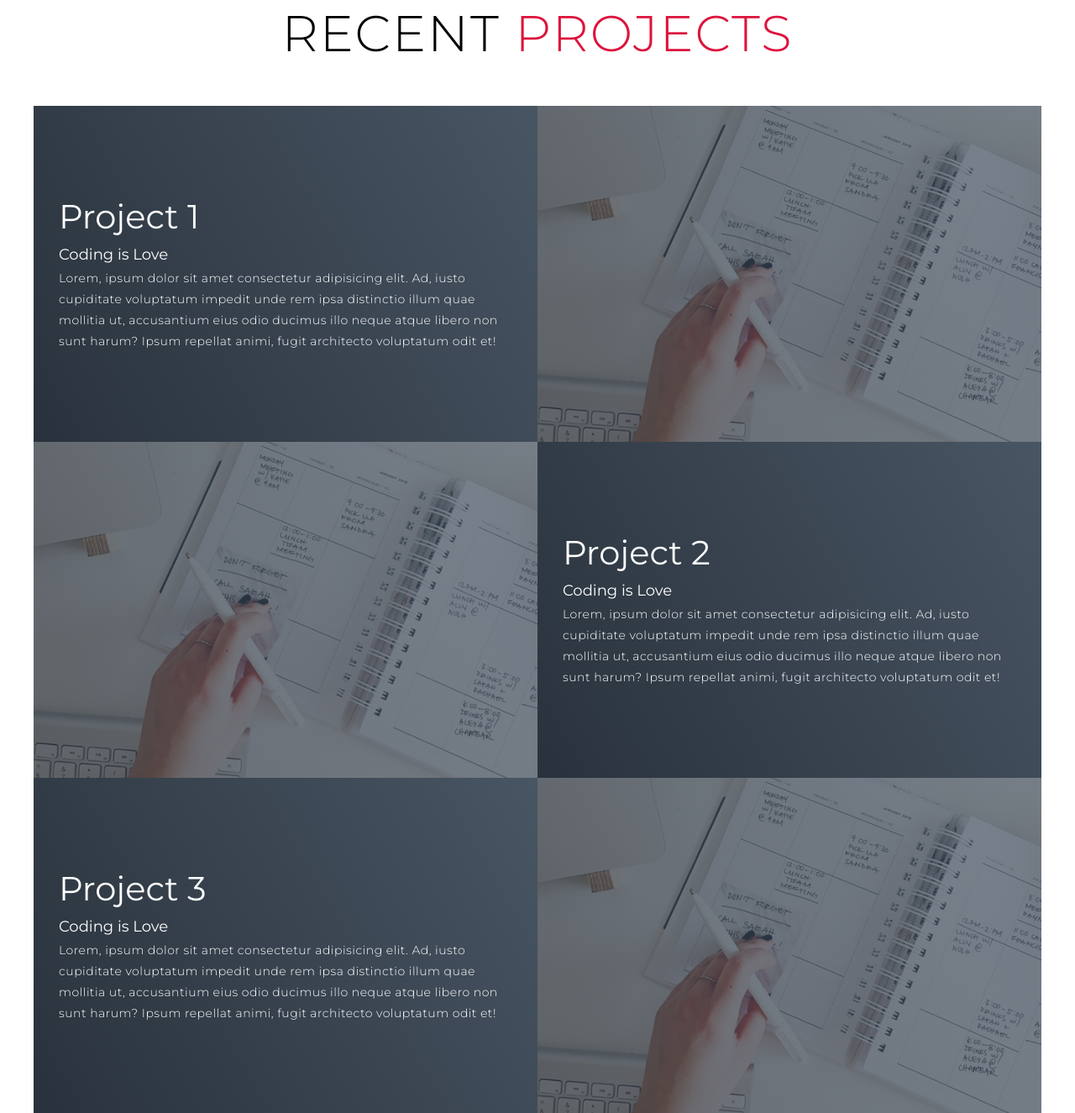
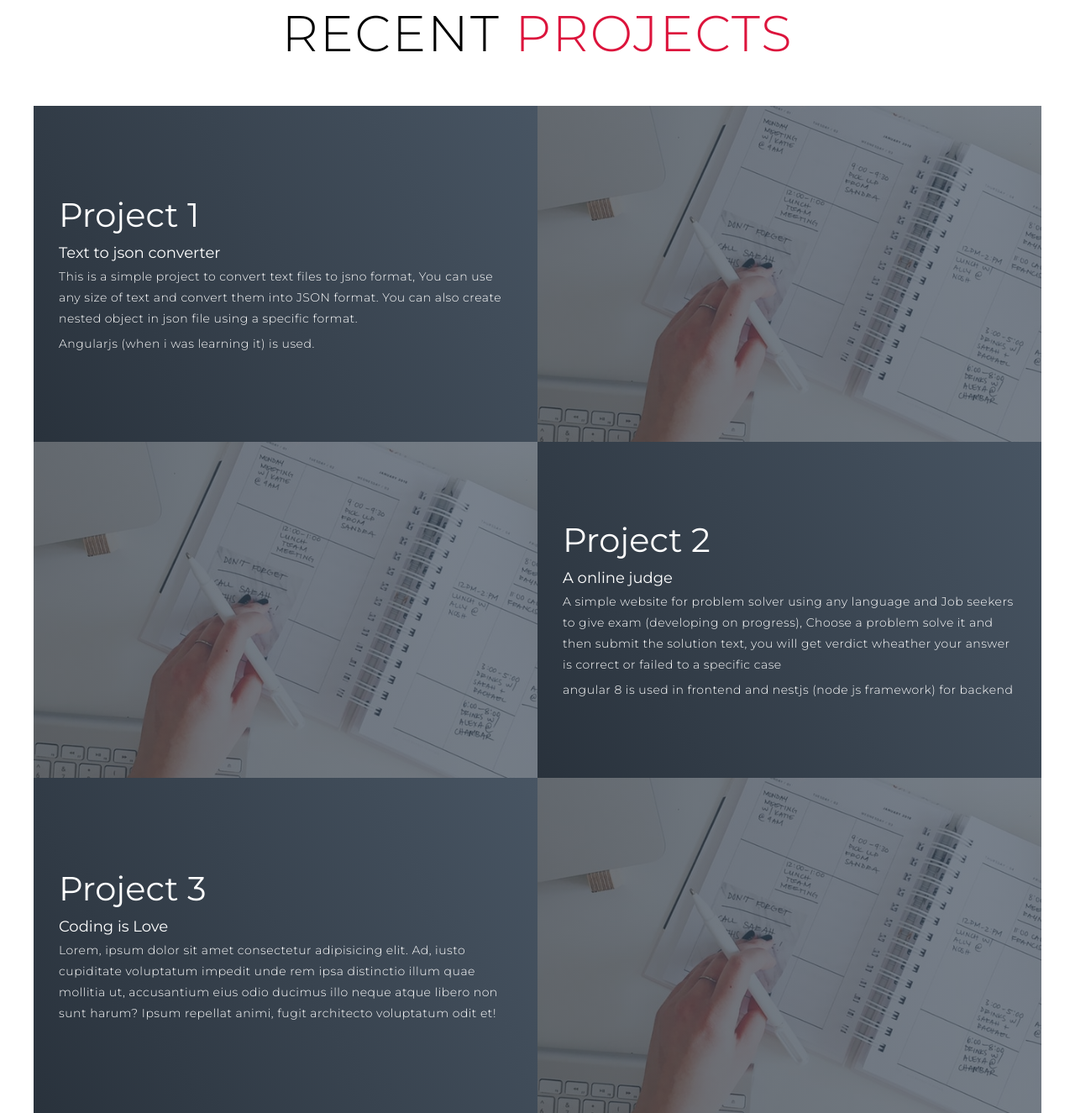
Before and after one commit to Ashike12/MyPortfolio, a PHP site: page /index.html in a window 1280 px wide. Shown: the part 1697-3022 px from the top of the page at 84% size. Run offline with PHP 8.4, Linux system fonts and the light colour scheme.

Commit message:
projects added

```diff
--- a/index.html
+++ b/index.html
@@ -1,21 +1,27 @@
 <!DOCTYPE html>
 <html lang="en">
+
 <head>
   <meta charset="UTF-8">
   <meta name="viewport" content="width=device-width, initial-scale=1.0">
   <link rel="stylesheet" href="style.css">
   <title>Ashikur Rahman Nabir</title>
 </head>
+
 <body>
   <!-- Toolbar -->
   <section id="toolbar">
     <div class="toolbar container">
       <div class="nav-bar">
         <div class="brand">
-          <a href="#anding-view"><h1><span>A</span>shikur <span>R</span>ahman <span>N</span>abir</h1></a>
+          <a href="#anding-view">
+            <h1><span>A</span>shikur <span>R</span>ahman <span>N</span>abir</h1>
+          </a>
         </div>
         <div class="nav-list">
-          <div class="hamburger"><div class="bar"></div></div>
+          <div class="hamburger">
+            <div class="bar"></div>
+          </div>
           <ul>
             <li><a href="#landing-view" data-after="Home">Home</a></li>
             <li><a href="#services" data-after="Service">Services</a></li>
@@ -48,31 +54,37 @@
     <div class="services container">
       <div class="service-top">
         <h1 class="section-title">Serv<span>i</span>ces</h1>
-        <p>Time and tide wait for none, so i belive the word "on time delivery" most, Also honesty is the most powerfull things all over the word,
-          you will find me honest and reliable person while taking any service from me. Below topics are common thing when you wish to build a web site from me.
+        <p>Time and tide wait for none, so i belive the word "on time delivery" most, Also honesty is the most powerfull
+          things all over the word,
+          you will find me honest and reliable person while taking any service from me. Below topics are common thing
+          when you wish to build a web site from me.
 
         </p>
       </div>
       <div class="service-bottom">
         <div class="service-item">
-          <div class="icon"><img src="https://img.icons8.com/bubbles/100/000000/services.png"/></div>
+          <div class="icon"><img src="https://img.icons8.com/bubbles/100/000000/services.png" /></div>
           <h2>Fast</h2>
-          <p>My highest priority is fast load times and lag free user interaction. Make sure you are using a fast and reliable host for your website</p>
+          <p>My highest priority is fast load times and lag free user interaction. Make sure you are using a fast and
+            reliable host for your website</p>
         </div>
         <div class="service-item">
-          <div class="icon"><img src="https://img.icons8.com/bubbles/100/000000/services.png"/></div>
+          <div class="icon"><img src="https://img.icons8.com/bubbles/100/000000/services.png" /></div>
           <h2>Responsive</h2>
-          <p>Now a day people use mobile devices more than a computer, so i alawys try to make my web site responsive so that it will work on any device.</p>
+          <p>Now a day people use mobile devices more than a computer, so i alawys try to make my web site responsive so
+            that it will work on any device.</p>
         </div>
         <div class="service-item">
-          <div class="icon"><img src="https://img.icons8.com/bubbles/100/000000/services.png"/></div>
+          <div class="icon"><img src="https://img.icons8.com/bubbles/100/000000/services.png" /></div>
           <h2>Client Requirement</h2>
-          <p>Yes, I always try to fulfill all requirement from client also give suggestions or make decision for client if he/she can't decide what to do!</p>
+          <p>Yes, I always try to fulfill all requirement from client also give suggestions or make decision for client
+            if he/she can't decide what to do!</p>
         </div>
         <div class="service-item">
-          <div class="icon"><img src="https://img.icons8.com/bubbles/100/000000/services.png"/></div>
+          <div class="icon"><img src="https://img.icons8.com/bubbles/100/000000/services.png" /></div>
           <h2>Dynamic</h2>
-          <p>Websites don't have to be static, I love making pages come to life. But if you wish to make a static one then it should be well designed.</p>
+          <p>Websites don't have to be static, I love making pages come to life. But if you wish to make a static one
+            then it should be well designed.</p>
         </div>
       </div>
     </div>
@@ -87,51 +99,63 @@
       </div>
       <div class="all-projects">
         <div class="project-item">
-          <div class="project-info">
+          <a target="blank" href="https://ashike12.github.io/workflow-shortcuts/#!/text-to-json#condition"
+            class="project-info">
             <h1>Project 1</h1>
-            <h2>Coding is Love</h2>
-            <p>Lorem, ipsum dolor sit amet consectetur adipisicing elit. Ad, iusto cupiditate voluptatum impedit unde rem ipsa distinctio illum quae mollitia ut, accusantium eius odio ducimus illo neque atque libero non sunt harum? Ipsum repellat animi, fugit architecto voluptatum odit et!</p>
-          </div>
+            <h2>Text to json converter</h2>
+            <p>This is a simple project to convert text files to jsno format, You can use any size of text and convert
+              them into JSON format. You can also create nested object in json file using a specific format.</p>
+            <p>Angularjs (when i was learning it) is used.</p>
+          </a>
           <div class="project-img">
             <img src="./img/img-1.png" alt="img">
           </div>
         </div>
         <div class="project-item">
-          <div class="project-info">
+          <a href="https://arnoj.herokuapp.com/programming-problem" target="blank" class="project-info">
             <h1>Project 2</h1>
-            <h2>Coding is Love</h2>
-            <p>Lorem, ipsum dolor sit amet consectetur adipisicing elit. Ad, iusto cupiditate voluptatum impedit unde rem ipsa distinctio illum quae mollitia ut, accusantium eius odio ducimus illo neque atque libero non sunt harum? Ipsum repellat animi, fugit architecto voluptatum odit et!</p>
-          </div>
+            <h2>A online judge</h2>
+            <p>A simple website for problem solver using any language and Job seekers to give exam (developing on
+              progress), Choose a problem solve it and then submit the solution text, you will get verdict wheather your
+              answer is correct or failed to a specific case</p>
+            <p>angular 8 is used in frontend and nestjs (node js framework) for backend</p>
+          </a>
           <div class="project-img">
             <img src="./img/img-1.png" alt="img">
           </div>
         </div>
         <div class="project-item">
-          <div class="project-info">
+          <a href="#" target="blank" class="project-info">
             <h1>Project 3</h1>
             <h2>Coding is Love</h2>
-            <p>Lorem, ipsum dolor sit amet consectetur adipisicing elit. Ad, iusto cupiditate voluptatum impedit unde rem ipsa distinctio illum quae mollitia ut, accusantium eius odio ducimus illo neque atque libero non sunt harum? Ipsum repellat animi, fugit architecto voluptatum odit et!</p>
-          </div>
+            <p>Lorem, ipsum dolor sit amet consectetur adipisicing elit. Ad, iusto cupiditate voluptatum impedit unde
+              rem ipsa distinctio illum quae mollitia ut, accusantium eius odio ducimus illo neque atque libero non sunt
+              harum? Ipsum repellat animi, fugit architecto voluptatum odit et!</p>
+          </a>
           <div class="project-img">
             <img src="./img/img-1.png" alt="img">
           </div>
         </div>
         <div class="project-item">
-          <div class="project-info">
+          <a href="#" target="blank" class="project-info">
             <h1>Project 4</h1>
             <h2>Coding is Love</h2>
-            <p>Lorem, ipsum dolor sit amet consectetur adipisicing elit. Ad, iusto cupiditate voluptatum impedit unde rem ipsa distinctio illum quae mollitia ut, accusantium eius odio ducimus illo neque atque libero non sunt harum? Ipsum repellat animi, fugit architecto voluptatum odit et!</p>
-          </div>
+            <p>Lorem, ipsum dolor sit amet consectetur adipisicing elit. Ad, iusto cupiditate voluptatum impedit unde
+              rem ipsa distinctio illum quae mollitia ut, accusantium eius odio ducimus illo neque atque libero non sunt
+              harum? Ipsum repellat animi, fugit architecto voluptatum odit et!</p>
+          </a>
           <div class="project-img">
             <img src="./img/img-1.png" alt="img">
           </div>
         </div>
         <div class="project-item">
-          <div class="project-info">
+          <a href="#" target="blank" class="project-info">
             <h1>Project 5</h1>
             <h2>Coding is Love</h2>
-            <p>Lorem, ipsum dolor sit amet consectetur adipisicing elit. Ad, iusto cupiditate voluptatum impedit unde rem ipsa distinctio illum quae mollitia ut, accusantium eius odio ducimus illo neque atque libero non sunt harum? Ipsum repellat animi, fugit architecto voluptatum odit et!</p>
-          </div>
+            <p>Lorem, ipsum dolor sit amet consectetur adipisicing elit. Ad, iusto cupiditate voluptatum impedit unde
+              rem ipsa distinctio illum quae mollitia ut, accusantium eius odio ducimus illo neque atque libero non sunt
+              harum? Ipsum repellat animi, fugit architecto voluptatum odit et!</p>
+          </a>
           <div class="project-img">
             <img src="./img/img-1.png" alt="img">
           </div>
@@ -152,7 +176,11 @@
       <div class="col-right">
         <h1 class="section-title">About <span>me</span></h1>
         <h2>Front End Developer</h2>
-        <p>Lorem ipsum, dolor sit amet consectetur adipisicing elit. Asperiores, velit alias eius non illum beatae atque repellat ratione qui veritatis repudiandae adipisci maiores. At inventore necessitatibus deserunt exercitationem cumque earum omnis ipsum rem accusantium quis, quas quia, accusamus provident suscipit magni! Expedita sint ad dolore, commodi labore nihil velit earum ducimus nulla quae nostrum fugit aut, deserunt reprehenderit libero enim!</p>
+        <p>Lorem ipsum, dolor sit amet consectetur adipisicing elit. Asperiores, velit alias eius non illum beatae atque
+          repellat ratione qui veritatis repudiandae adipisci maiores. At inventore necessitatibus deserunt
+          exercitationem cumque earum omnis ipsum rem accusantium quis, quas quia, accusamus provident suscipit magni!
+          Expedita sint ad dolore, commodi labore nihil velit earum ducimus nulla quae nostrum fugit aut, deserunt
+          reprehenderit libero enim!</p>
         <a href="#" class="cta">Download Resume</a>
       </div>
     </div>
@@ -162,10 +190,12 @@
   <!-- Contact Section -->
   <section id="contact">
     <div class="contact container">
-      <div><h1 class="section-title">Contact <span>info</span></h1></div>
+      <div>
+        <h1 class="section-title">Contact <span>info</span></h1>
+      </div>
       <div class="contact-items">
         <div class="contact-item">
-          <div class="icon"><img src="https://img.icons8.com/bubbles/100/000000/phone.png"/></div>
+          <div class="icon"><img src="https://img.icons8.com/bubbles/100/000000/phone.png" /></div>
           <div class="contact-info">
             <h1>Mobile</h1>
             <h2>+8801683800976</h2>
@@ -173,7 +203,7 @@
           </div>
         </div>
         <div class="contact-item">
-          <div class="icon"><img src="https://img.icons8.com/bubbles/100/000000/new-post.png"/></div>
+          <div class="icon"><img src="https://img.icons8.com/bubbles/100/000000/new-post.png" /></div>
           <div class="contact-info">
             <h1>Email</h1>
             <h2>ashikur.rahmannabir@gmail.com</h2>
@@ -181,11 +211,13 @@
           </div>
         </div>
         <div class="contact-item">
-          <div class="icon"><img src="https://img.icons8.com/bubbles/100/000000/map-marker.png"/></div>
+          <div class="icon"><img src="https://img.icons8.com/bubbles/100/000000/map-marker.png" /></div>
           <div class="contact-info">
             <h1>Address</h1>
             <h2>E-45, Bank-Colony, Savar, Dhaka, Bangladesh</h2>
-            <a target="blank" href="https://www.google.com/maps/place/23%C2%B050'47.9%22N+90%C2%B015'01.7%22E/@23.845996,90.2515665,14.75z/data=!4m6!3m5!1s0x3755ebdad44613f9:0x54848ce500676414!7e2!8m2!3d23.8466312!4d90.2504539">Find me on google map</a>
+            <a target="blank"
+              href="https://www.google.com/maps/place/23%C2%B050'47.9%22N+90%C2%B015'01.7%22E/@23.845996,90.2515665,14.75z/data=!4m6!3m5!1s0x3755ebdad44613f9:0x54848ce500676414!7e2!8m2!3d23.8466312!4d90.2504539">Find
+              me on google map</a>
           </div>
         </div>
       </div>
@@ -196,20 +228,22 @@
   <!-- Footer -->
   <section id="footer">
     <div class="footer container">
-      <div class="brand"><h1><span>A</span>shikur <span>R</span>ahman <span>N</span>abir</h1></div>
+      <div class="brand">
+        <h1><span>A</span>shikur <span>R</span>ahman <span>N</span>abir</h1>
+      </div>
       <h2>Your Complete Web Solution</h2>
       <div class="social-icon">
         <div class="social-item">
-          <a href="#"><img src="https://img.icons8.com/bubbles/100/000000/facebook-new.png"/></a>
+          <a href="#"><img src="https://img.icons8.com/bubbles/100/000000/facebook-new.png" /></a>
         </div>
         <div class="social-item">
-          <a href="#"><img src="https://img.icons8.com/bubbles/100/000000/instagram-new.png"/></a>
+          <a href="#"><img src="https://img.icons8.com/bubbles/100/000000/instagram-new.png" /></a>
         </div>
         <div class="social-item">
-          <a href="#"><img src="https://img.icons8.com/bubbles/100/000000/twitter.png"/></a>
+          <a href="#"><img src="https://img.icons8.com/bubbles/100/000000/twitter.png" /></a>
         </div>
         <div class="social-item">
-          <a href="#"><img src="https://img.icons8.com/bubbles/100/000000/behance.png"/></a>
+          <a href="#"><img src="https://img.icons8.com/bubbles/100/000000/behance.png" /></a>
         </div>
       </div>
       <p>Copyright © 2020 Ashike. All rights reserved</p>
@@ -218,4 +252,5 @@
   <!-- End Footer -->
   <script src="./app.js"></script>
 </body>
+
 </html>
--- a/style.css
+++ b/style.css
@@ -30,7 +30,7 @@ p {
 	margin-top: 5px;
 	line-height: 2.5rem;
 	font-weight: 300;
-	letter-spacing: .05rem;
+	letter-spacing: 0.05rem;
 }
 .section-title {
 	font-size: 4rem;
```
Also changed, not shown: other parts of style.css (+32 -31 lines).
